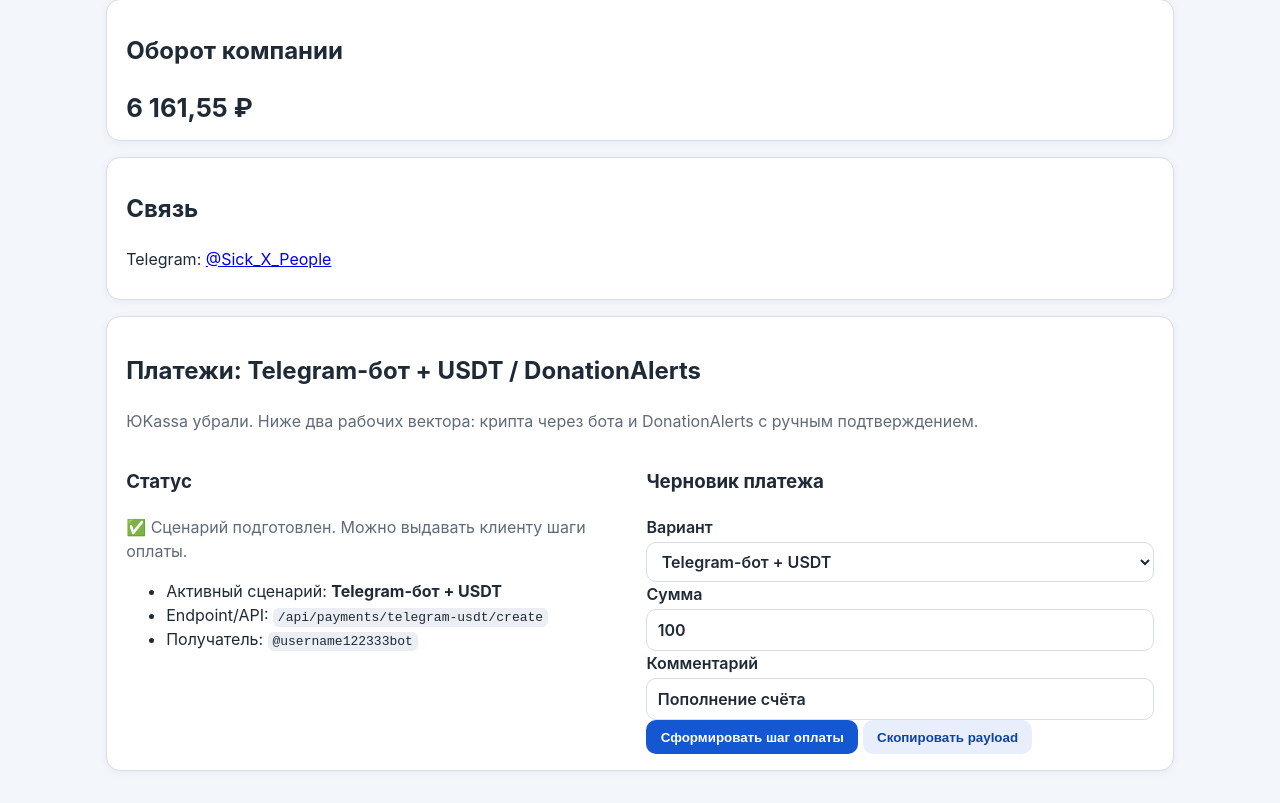
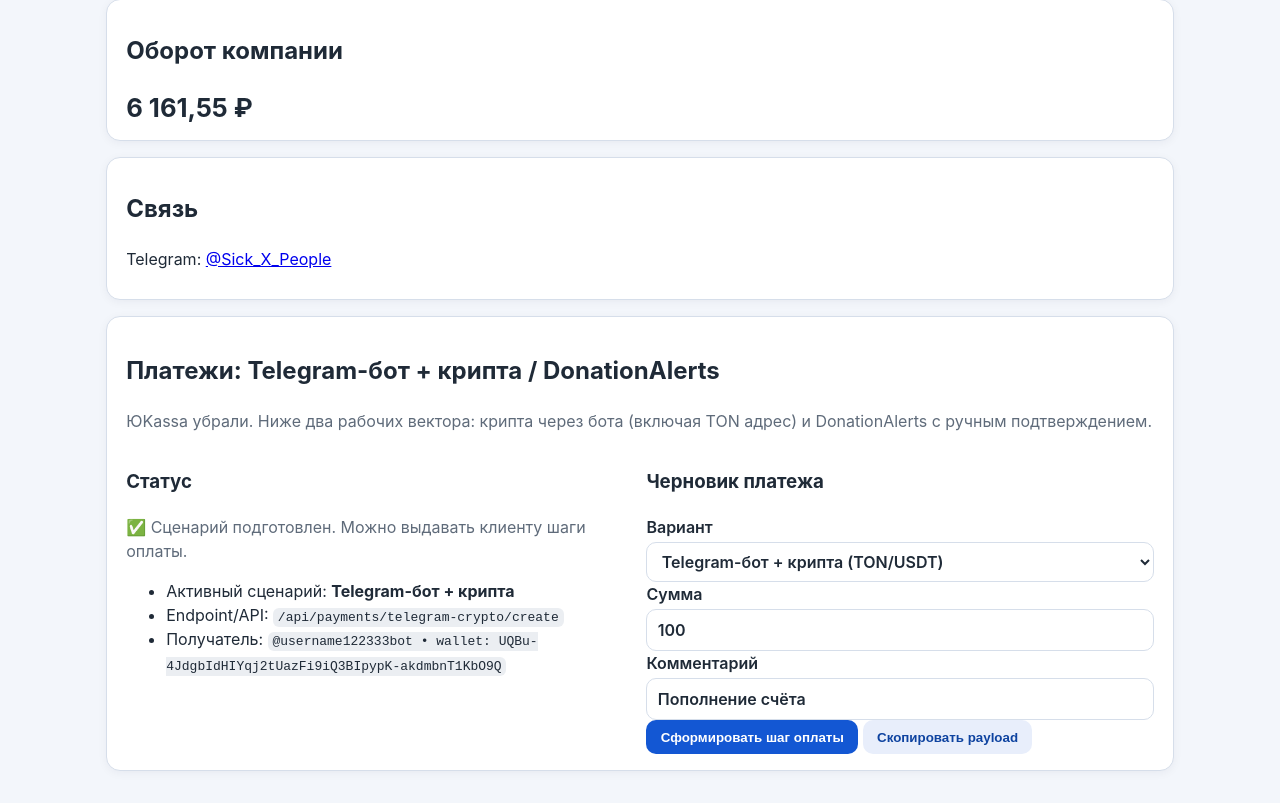
Before and after one commit to ilektrik228izi-byte/-, a plain HTML site: page index.html in a window 1280 px wide. Shown: the part 1426-2229 px from the top of the page. Drawn offline with Linux system fonts and the light colour scheme.

Commit message:
Add TON wallet details for Telegram crypto payments

```diff
--- a/app.js
+++ b/app.js
@@ -11,13 +11,15 @@ const CONFIDENTIAL_ALLOWED_USERS = ["sick_x_people", "admin", "dev3xx"];
 const COMPANY_TURNOVER = 61612.55;
 
 const TELEGRAM_BOT_USERNAME = "@username122333bot";
+const TON_WALLET_ADDRESS = "UQBu-4JdgbIdHIYqj2tUazFi9iQ3BIpypK-akdmbnT1KbO9Q";
 
 const PAYMENTS_CONFIG = {
   telegram_usdt: {
-    label: "Telegram-бот + USDT",
+    label: "Telegram-бот + крипта",
     recipient: TELEGRAM_BOT_USERNAME,
-    endpoint: "/api/payments/telegram-usdt/create",
-    network: "TRC20"
+    endpoint: "/api/payments/telegram-crypto/create",
+    network: "TON / USDT (TON)",
+    wallet: TON_WALLET_ADDRESS
   },
   donationalerts: {
     label: "DonationAlerts",
@@ -173,7 +175,10 @@ const renderPaymentsPrep = () => {
 
   paymentsActive.textContent = config.label;
   paymentsEndpoint.textContent = config.endpoint || "не задан (будет прямой перевод/ручная проверка)";
-  paymentsRecipient.textContent = config.recipient || "не задан";
+  const recipientLabel = config.wallet
+    ? `${config.recipient} • wallet: ${config.wallet}`
+    : config.recipient;
+  paymentsRecipient.textContent = recipientLabel || "не задан";
   paymentsCreateBtn.disabled = false;
   paymentsStatus.textContent = ready
     ? "✅ Сценарий подготовлен. Можно выдавать клиенту шаги оплаты."
@@ -229,7 +234,8 @@ const handlePaymentSubmit = async (event) => {
   if (paymentsMethod.value === "telegram_usdt") {
     const botName = config.recipient.replace(/^@/, "");
     const deepLink = `https://t.me/${botName}?start=pay_${encodeURIComponent(payload.amount)}`;
-    alert(`Отправьте клиенту: сумма ${payload.amount} USDT (${config.network}), бот ${config.recipient}.\nDeep link: ${deepLink}`);
+    const walletPart = config.wallet ? `\nTON address: ${config.wallet}` : "";
+    alert(`Отправьте клиенту: сумма ${payload.amount} (${config.network}), бот ${config.recipient}.\nDeep link: ${deepLink}${walletPart}`);
   } else {
     alert(`Отправьте клиенту DonationAlerts ссылку: ${config.recipient} и подтвердите платеж вручную.`);
   }
--- a/index.html
+++ b/index.html
@@ -159,8 +159,8 @@
       </section>
 
       <section class="card">
-        <h2>Платежи: Telegram-бот + USDT / DonationAlerts</h2>
-        <p class="muted">ЮKassa убрали. Ниже два рабочих вектора: крипта через бота и DonationAlerts с ручным подтверждением.</p>
+        <h2>Платежи: Telegram-бот + крипта / DonationAlerts</h2>
+        <p class="muted">ЮKassa убрали. Ниже два рабочих вектора: крипта через бота (включая TON адрес) и DonationAlerts с ручным подтверждением.</p>
         <div class="payments-grid">
           <article>
             <h3>Статус</h3>
@@ -176,7 +176,7 @@
             <label>
               Вариант
               <select name="method" id="payments-method">
-                <option value="telegram_usdt">Telegram-бот + USDT</option>
+                <option value="telegram_usdt">Telegram-бот + крипта (TON/USDT)</option>
                 <option value="donationalerts">DonationAlerts + ручное подтверждение</option>
               </select>
             </label>
```
Also changed, not shown: README.md, 1 other file.
